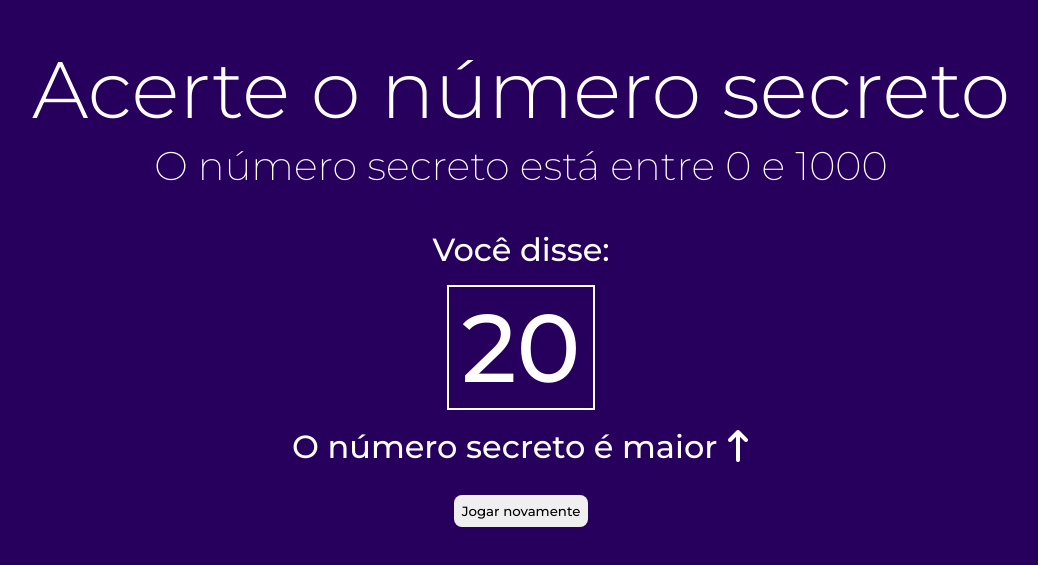
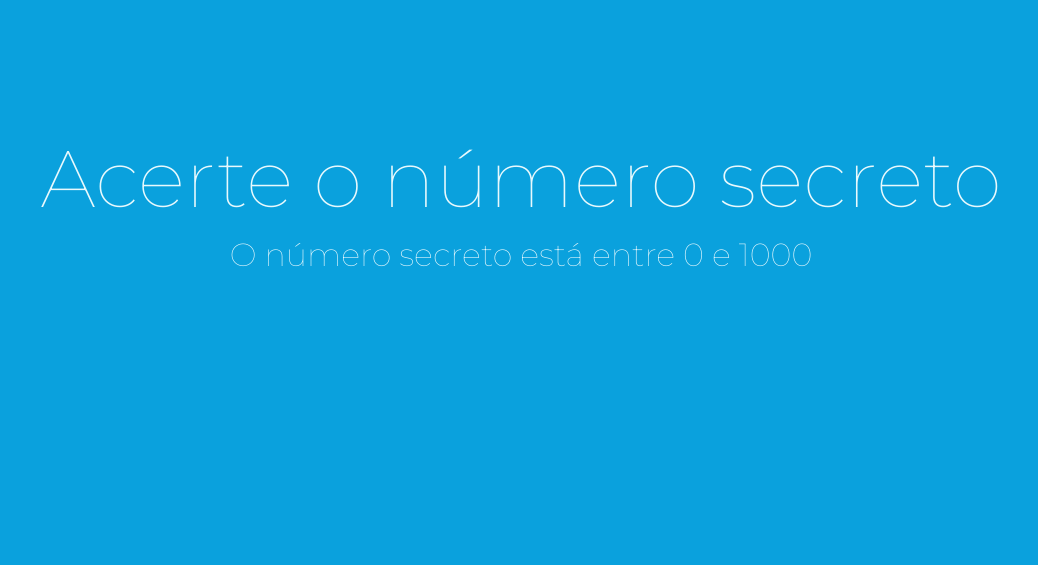
Before and after one commit to thaleseqb/secretNumberRefac, a plain HTML site: page index.html in a window 1280 px wide. Shown: the part 195-760 px from the top of the page, without its empty margins (119-1157 px from the left). Drawn offline with nearby package versions, Linux system fonts and the light colour scheme.

Commit message:
it was necessary refactor the code like the instructor did

```diff
--- a/index.html
+++ b/index.html
@@ -5,33 +5,23 @@
     <meta http-equiv="X-UA-Compatible" content="IE=edge">
     <meta name="viewport" content="width=device-width, initial-scale=1.0">
     <link rel="stylesheet" href="https://cdnjs.cloudflare.com/ajax/libs/meyer-reset/2.0/reset.min.css" integrity="sha512-NmLkDIU1C/C88wi324HBc+S2kLhi08PN5GDeUVVVC/BVt/9Izdsc9SVeVfA1UZbY3sHUlDSyRXhCzHfr6hmPPw==" crossorigin="anonymous" referrerpolicy="no-referrer" />
-    <link rel="stylesheet" href="https://cdnjs.cloudflare.com/ajax/libs/font-awesome/6.5.1/css/all.min.css" integrity="sha512-DTOQO9RWCH3ppGqcWaEA1BIZOC6xxalwEsw9c2QQeAIftl+Vegovlnee1c9QX4TctnWMn13TZye+giMm8e2LwA==" crossorigin="anonymous" referrerpolicy="no-referrer" />
+    <link rel="stylesheet" href="https://cdnjs.cloudflare.com/ajax/libs/font-awesome/6.1.1/css/all.min.css" integrity="sha512-KfkfwYDsLkIlwQp6LFnl8zNdLGxu9YAA1QvwINks4PhcElQSvqcyVLLD9aMhXd13uQjoXtEKNosOWaZqXgel0g==" crossorigin="anonymous" referrerpolicy="no-referrer" />
     <link rel="stylesheet" href="./styles/style.css">
-
     <title>Número Secreto</title>
 </head>
 <body>
-    <main class="main">
-        <div class="main__container">
-            <h1 class="main__title">
-                Acerte o número secreto
-            </h1>
-            <h3 class="main__par">
-                O número secreto está entre <span id="lower-value">0</span> e <span id="greater-value">100</span>
-            </h3>
+    <h1>Acerte o número secreto</h1>
 
-            <div id="chute" class="message">
-                <div>Você disse:</div>
-                <span class="box">20</span>
-                <div>O número secreto é maior <i class="fa-solid fa-arrow-up-long"></i></div>
-            </div>
+    <h3>O número secreto está entre <span id="lower-value">0</span> e <span id="greater-value">100</span></h3>
 
-            <button class="playAgain__button" id="playAgain">
-                <span class="span-msg">Jogar novamente</span>
-            </button>
-        </div>
-    </main>
+    <div id="chute" class="mensage">
+        <!-- <div>Você disse:</div>
+        <span class="box">20</span>
+        <div>O número secreto é maior <i class="fa-solid fa-up-long"></i></div> -->
+    </div>
+
     <script src="./scripts/mathRandom.js"></script>
     <script src="./scripts/voiceRecognition.js"></script>
+    <script src="./scripts/script.js"></script>
 </body>
 </html>
--- a/scripts/script.js
+++ b/scripts/script.js
@@ -1,3 +1,34 @@
-import onSpeak from "./voiceRecognition.js";
+function validationFunction(attempt) {
+    const number = +attempt
 
-let boxValue = document.getElementsByClassName('box');
+    if (ifInvalid(number)) {
+        attemptElement.innerHTML += `<div>Valor inválido</div>`
+        return
+    }
+
+    if (greaterOrLower(number)) {
+        attemptElement.innerHTML += `<div>Valor invalido: necessário que o número falado esteja entre ${lowerValue} e ${greaterValue}</div>`
+        return
+    }
+
+    if (number === secretNumber) {
+        document.body.innerHTML = `
+        <h2>Parabens você acertou!<h2>
+        <h3>O número era ${number}</h3>
+        `
+    } else if (number < secretNumber) {
+        attemptElement.innerHTML += '<div>O número secreto é maior <i class="fa-solid fa-arrow-up-long"></i></div>'
+    } else {
+        attemptElement.innerHTML += '<div>O número secreto é maior <i class="fa-solid fa-arrow-down-long"></i></div>'
+    }
+
+}
+
+function ifInvalid(number) {
+    return Number.isNaN(number)
+}
+
+function greaterOrLower(number) {
+    return number > greaterValue || number < lowerValue
+
+}
--- a/scripts/voiceRecognition.js
+++ b/scripts/voiceRecognition.js
@@ -1,3 +1,4 @@
+const attemptElement = document.getElementById('chute')
 window.SpeechRecognition = window.SpeechRecongnition || webkitSpeechRecognition;
 
 const recognition = new SpeechRecognition();
@@ -7,7 +8,16 @@ recognition.start();
 recognition.addEventListener('result', onSpeak);
 
 function onSpeak(event) {
-    return event.results[0][0].transcript
+    let attempt = event.results[0][0].transcript
+    exhibitTry(attempt)
+    validationFunction(attempt);
 }
 
-export default onSpeak
+function exhibitTry(attempt) {
+    attemptElement.innerHTML = `
+    <div>Você disse:</div>
+    <span class="box">${attempt}</span>
+    `
+}
+
+recognition.addEventListener('end', () => recognition.start())
--- a/styles/style.css
+++ b/styles/style.css
@@ -1,66 +1,46 @@
-@import url('https://fonts.googleapis.com/css2?family=Montserrat:wght@100;200;300;500&display=swap');
-
-* {
-    margin: 0;
-    padding: 0;
-}
+@import url('https://fonts.googleapis.com/css2?family=Montserrat:wght@100&display=swap');
 
 :root {
-    --background-color: #27005D;
-    --main-color: white;
-    --main-font: "Montserrat";
+    --font-family: 'Montserrat', sans-serif;
+    --bg-color: #0AA1DD;
+    --primary-color: #E8F9FD;
 }
 
 body {
-    background-color: var(--background-color);
-    color: var(--main-color);
-    font-family: var(--main-font);
+    background-color: var(--bg-color);
+    color: var(--primary-color);
     min-height: 100vh;
     display: flex;
     flex-direction: column;
     align-items: center;
     justify-content: center;
     text-align: center;
+    margin: 0;
+    font-family: var(--font-family);
 }
 
-.main__container {
-    display: flex;
-    flex-direction: column;
-    align-items: center;
-    margin: 25% 0%;
+h1 {
+    font-size: 5em;
 }
 
-.main__title {
-    font-size: 5rem;
-    font-weight: 300;
+h2 {
+    font-size: 4em;
 }
 
-.main__par {
-    margin: 1rem 0rem 3rem 0rem;
-    font-size: 2.5rem;
-    font-weight: 200;
+h3 {
+    font-size: 2em;
+    margin-top: 20px;
 }
 
-.message {
-    font-size: 2rem;
-    padding-bottom: 2rem;
+.mensagem {
+    font-size: 1.5em;
+    margin-top: 40px;
 }
 
 .box {
-    border: 0.125rem solid var(--main-color);
+    border: 2px solid var(--primary-color);
     display: inline-block;
-    font-size: 6rem;
-    padding: 0.8rem;
-    margin: 1.2rem;
+    font-size: 4em;
+    padding: 10px;
+    margin: 20px;
 }
-
-.playAgain__button {
-    border-radius: 0.5rem;
-    padding: 0.5rem;
-    border: 0rem;
-}
-
-.span-msg {
-    font-family: var(--main-font);
-    font-weight: 500;
-}
```
